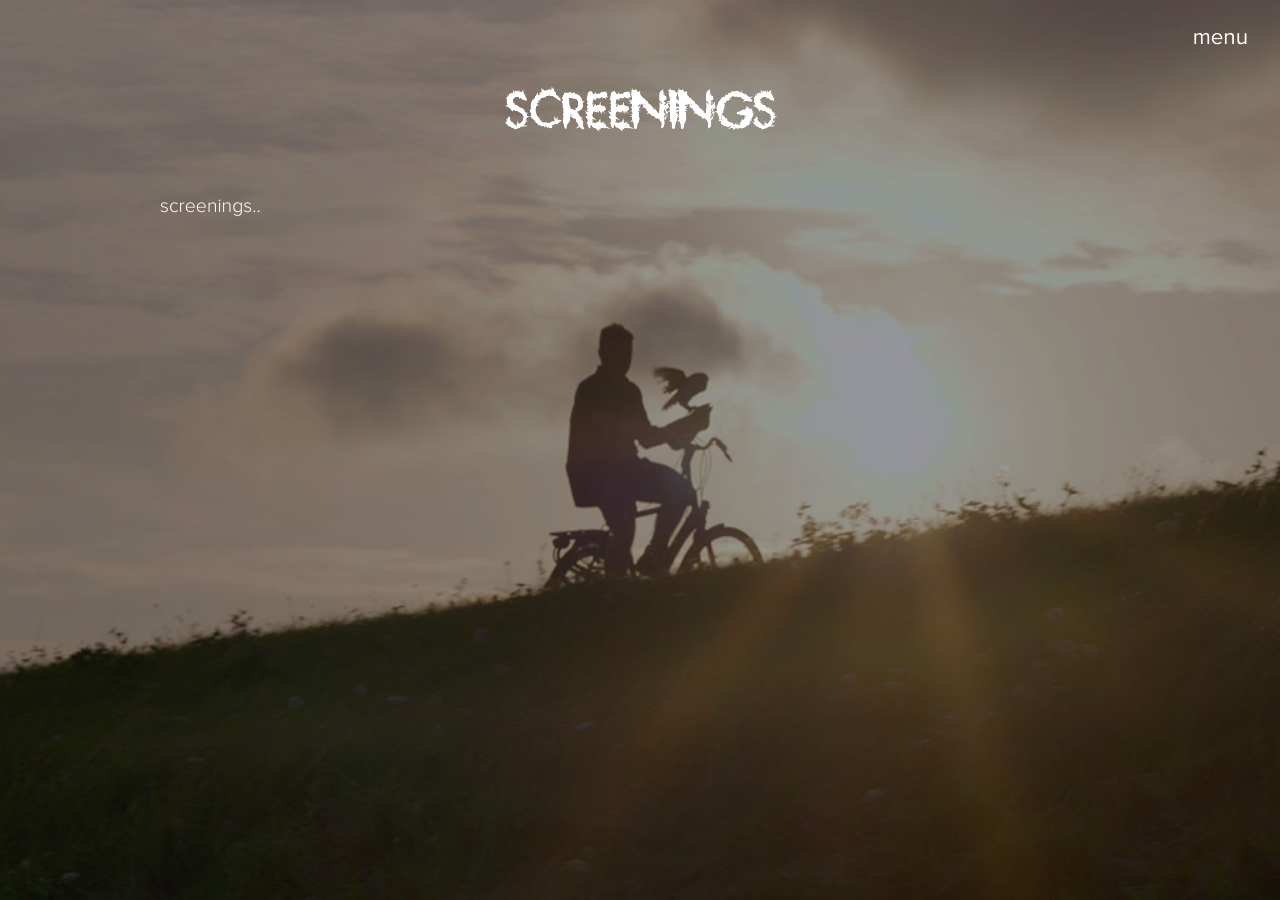
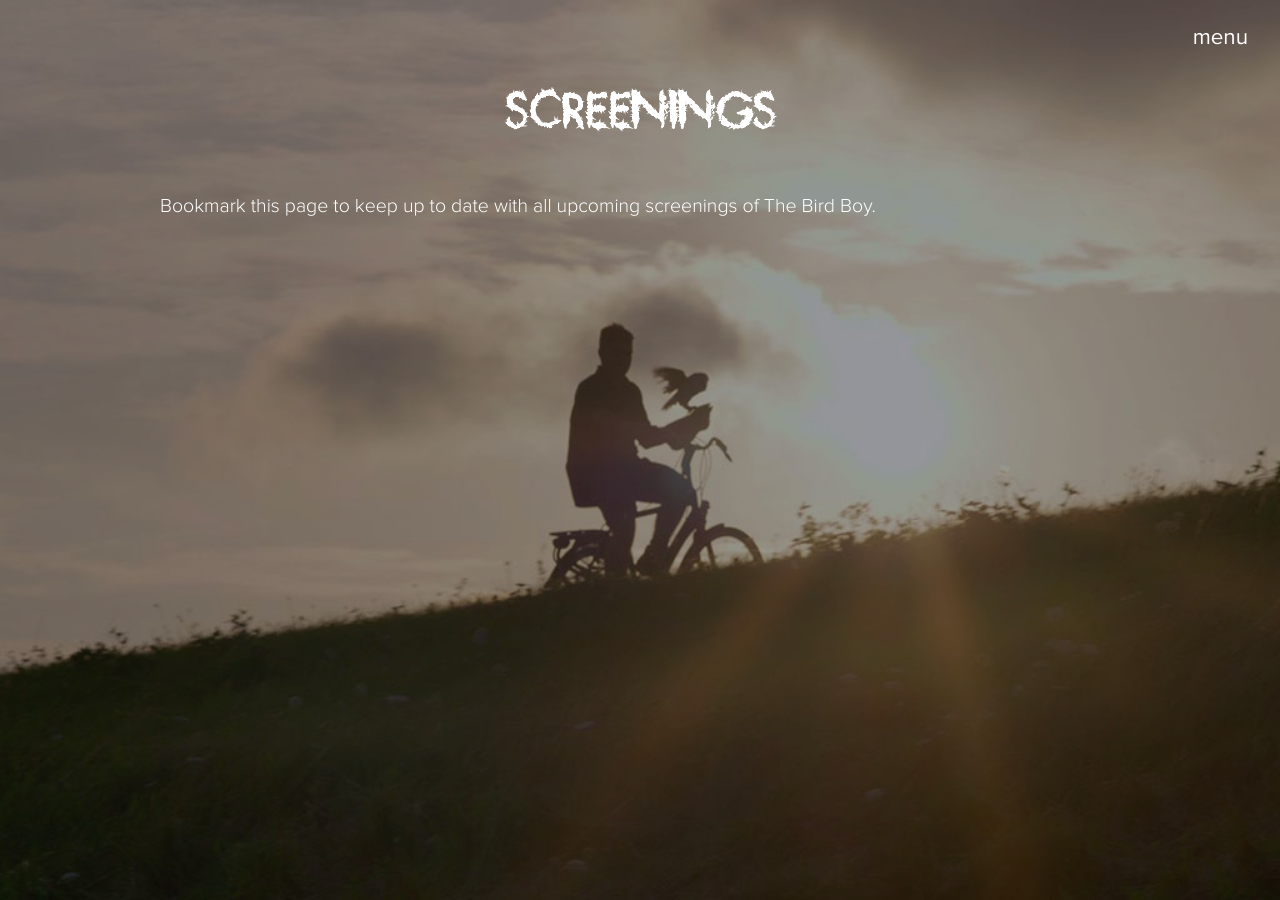
Before and after one commit to vogelvriend/vogelvriend.github.io, a Jekyll site: the page built from screenings.md, in a window 1280 px wide. Built offline with Jekyll 4.4.1, drawn with Linux system fonts in a browser that asks for light colours; nearby versions of some CDN libraries.

Commit message:
Updated Screenings

```diff
--- a/screenings.md
+++ b/screenings.md
@@ -6,4 +6,4 @@ quote_by: de Volkskrant
 layout: screenings
 ---
 
-screenings..
+Bookmark this page to keep up to date with all upcoming screenings of The Bird Boy.
```
